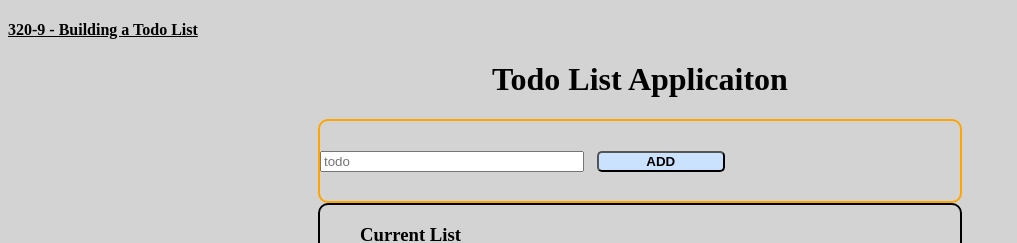
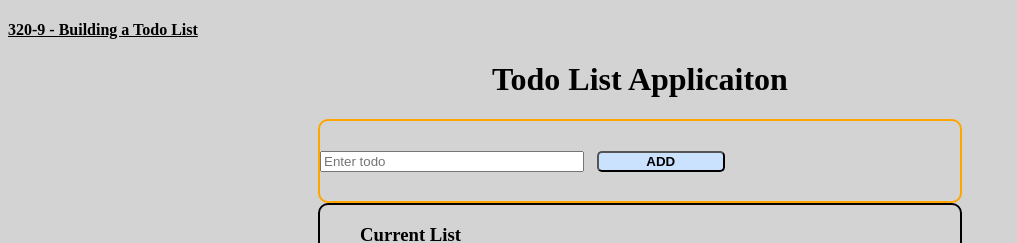
Before and after one commit to Alanimustafa/320-9-Todo-List-React, a React (Vite) app: page / in a window 1280 px wide. Shown: the top 243 px of the page, without its empty margins (0-1017 px from the left). Built offline with nearby package versions, Linux system fonts and the light colour scheme.

Commit message:
updating the list

```diff
--- a/src/App.jsx
+++ b/src/App.jsx
@@ -10,11 +10,13 @@ function TodoList() {
 
     //Creating sswtiches for the action cases
     switch (action.type) {
-      case "ADD_TODO" : return [{}, ...state];
+      case "ADD_TODO" : return [{ id: Date.now(), title: action.payload, completed: false, editing: false }, ...state];
       case "CHECKED_COMPLETE" : return state.map(todo => todo.id === action.payload ? { ...todo, completed: !todo.completed } : todo); // Looping through the state to mark completion of the current todo.
       case "DELETE_TODO" : return state.filter(todo => todo.id !== action.payload); // Deleting the selected Todo using the id
       case "EDIT_TODO" : return state.map(todo => todo.id === action.payload ? { ...todo, editing: true } : todo);
       case "SAVE_TODO" : return state.map(todo => todo.id === action.payload.id ? { ...todo, text: action.payload.text, editing: false } : todo);
+      default:
+        return state;
     }
 
   }
@@ -23,7 +25,12 @@ function TodoList() {
 const [todos, dispatch] = useReducer(todoReducer, initialState)
 const [newTodo, setNewTodo] = useState("");
 
-
+const addTodo = () => {
+  if (newTodo.trim() === "") return;
+  console.log(newTodo);
+  dispatch({ type: "ADD_TODO", payload: newTodo });
+  setNewTodo("");
+};
 
 
   return (
@@ -32,8 +39,14 @@ const [newTodo, setNewTodo] = useState("");
         <h4 className='todoAppAssignment'>320-9 - Building a Todo List</h4>
         <h1 className='todoAppHeader'>Todo List Applicaiton</h1>
         <div className="todoInputContainer">
-            <input className='todoInputFiled' type="text" placeholder='todo'/>
-            <button className='todoAddBTN'>ADD</button>
+            <input className='todoInputFiled'
+                  type="text"
+                  placeholder='Enter todo'
+                  value = {newTodo}
+                  onChange={(event) => setNewTodo(event.target.value)}/>
+            <button className='todoAddBTN'
+                    onClick={addTodo}
+            >ADD</button>
         </div>
         <div className="todosData">
           <ul>
@@ -48,7 +61,7 @@ const [newTodo, setNewTodo] = useState("");
                             onBlur={(event) => dispatch({ type: "SAVE_TODO", payload: { id: todo.id, text: event.target.value } })}
                             autoFocus/>
                   ) : (
-                    <input className='displayTodoListLI' value={todo.title}/>
+                    <input className='displayTodoListLI' defaultValue={todo.title}/>
                   )}
 
                     <input className='todoCheckBox'
```
